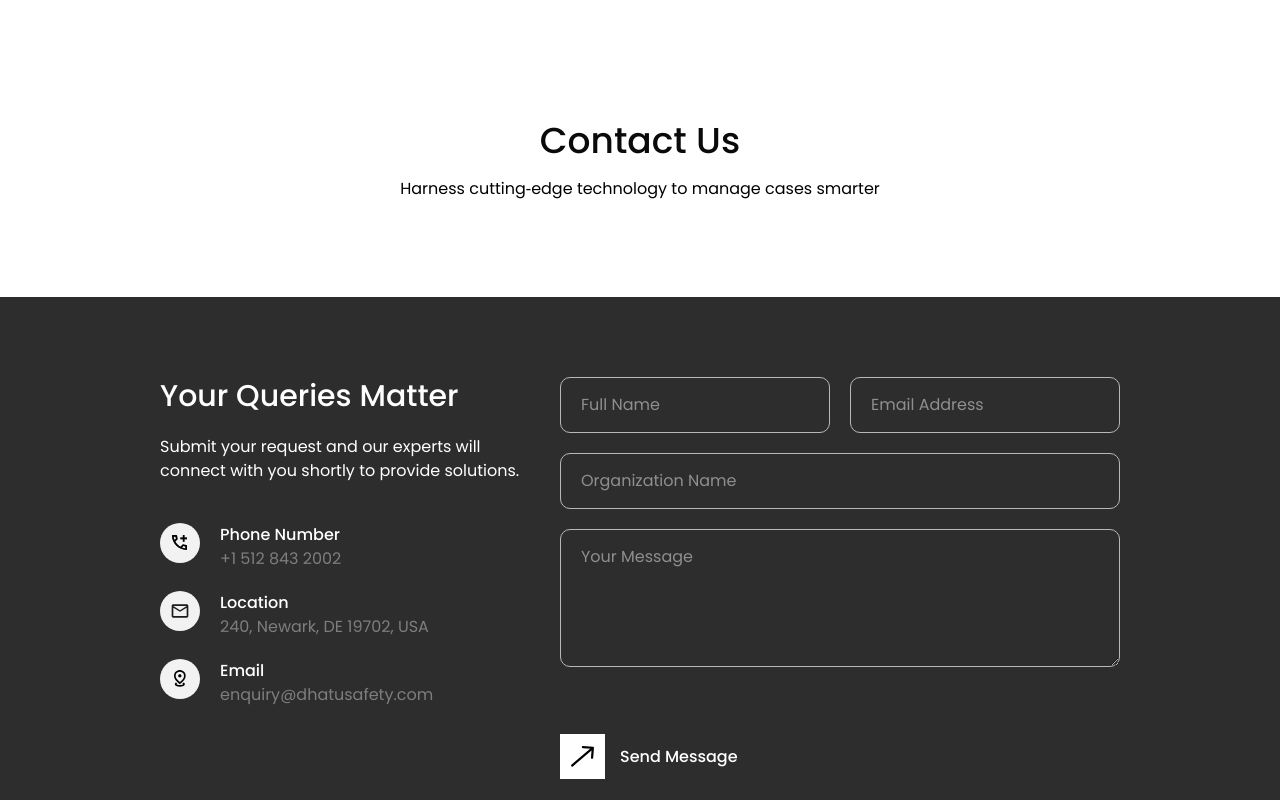
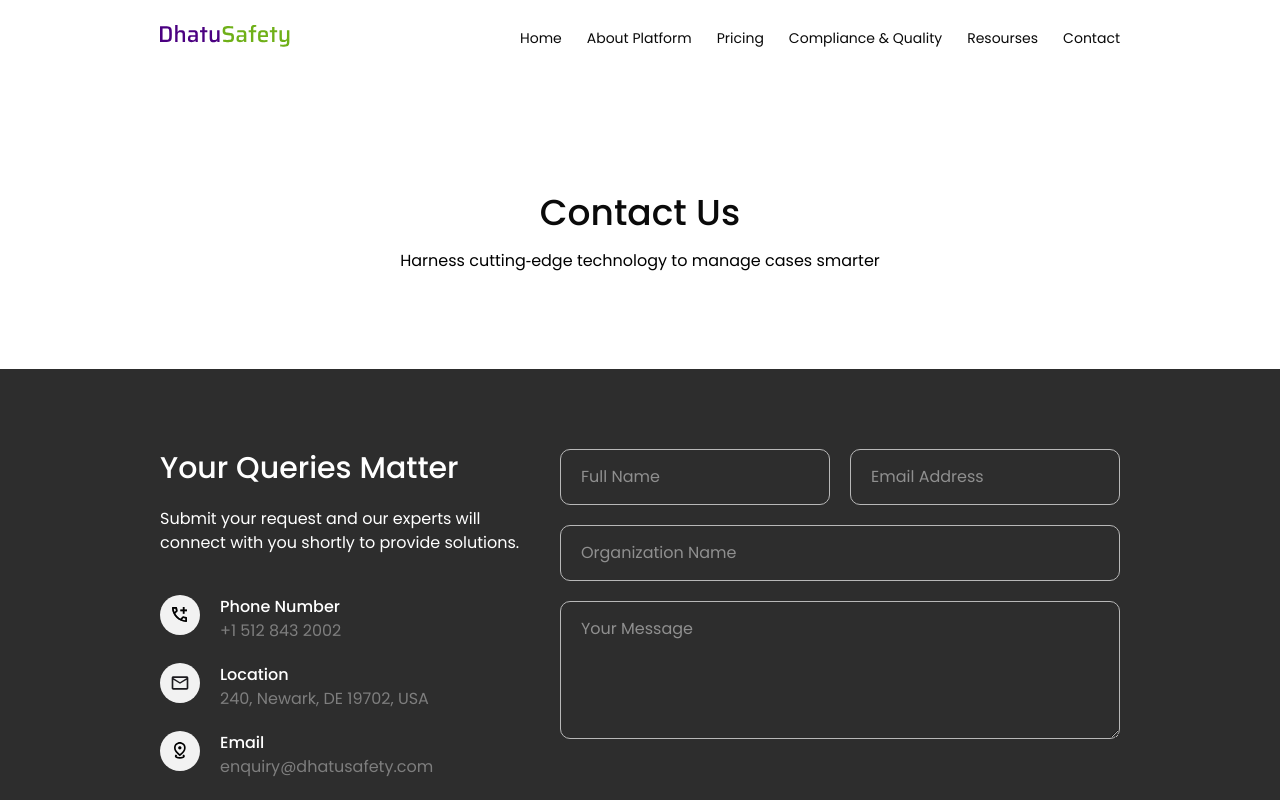
Before and after one commit to therareaniket/safety-website, a Next.js app: page /Contact in a window 1280 px wide. Shown: the top 800 px of the page. Built offline with nearby package versions, Linux system fonts and the light colour scheme.

Commit message:
fix 🐛: Added Header in every page.

```diff
--- a/src/app/Compliance/page.tsx
+++ b/src/app/Compliance/page.tsx
@@ -7,10 +7,13 @@ import ComplianceValidationSupport from "@/components/Compliancepage/ComplianceV
 import ComplianceImmutableTrials from "@/components/Compliancepage/ComplianceImmutableTrials";
 import ComplianceSecureConnectivity from "@/components/Compliancepage/ComplianceSecureConnectivity";
 import ComplianceFlexibleOperations from "@/components/Compliancepage/ComplianceFlexibleOperations";
+import Header from "@/components/Header";
 
 export default function Compliance() {
     return (
         <>
+            <Header />
+
             <ComplianceHero />
 
             <ComplianceInspectionReadiness />
--- a/src/app/Contact/page.tsx
+++ b/src/app/Contact/page.tsx
@@ -2,10 +2,12 @@
 
 import ContactForm from "@/components/Contactpage/ContactForm";
 import ContactHero from "@/components/Contactpage/ContactHero";
+import Header from "@/components/Header";
 
 export default function ContactPage() {
     return (
         <>
+            <Header />
             <ContactHero />
             <ContactForm />
         </>
--- a/src/app/Pricing/page.tsx
+++ b/src/app/Pricing/page.tsx
@@ -6,15 +6,18 @@ import HomeFAQ from "@/components/Homepage/HomeFAQ";
 import PricingPlanFeatures from "@/components/Pricingpage/PricingPlanFeatures";
 import PricingComparison from '@/components/Pricingpage/PricingComparison';
 import PricingServices from '@/components/Pricingpage/PricingServices';
+import Header from "@/components/Header";
 
 export default function Pricing() {
     return (
         <>
+            <Header />
+
             <PricingHero />
             <PricingPlans/>
-             <PricingPlanFeatures/>
-             <PricingComparison/>
-             <PricingServices/>
+            <PricingPlanFeatures/>
+            <PricingComparison/>
+            <PricingServices/>
             <HomeFAQ/>
         </>
     );
--- a/src/app/Resource/page.tsx
+++ b/src/app/Resource/page.tsx
@@ -1,5 +1,6 @@
 'use client'   ;
 
+import Header from "@/components/Header";
 import ResourceHeading from "@/components/Resourcepage/ResourceHeading";
 import ResourceListingCards from "@/components/Resourcepage/ResourceListingCards";
 import ResourceTrendingPost from "@/components/Resourcepage/ResourceTrendingPost";
@@ -7,6 +8,8 @@ import ResourceTrendingPost from "@/components/Resourcepage/ResourceTrendingPost
 export default function Resource() {
     return (
         <>
+            <Header />
+
             <ResourceHeading/>
 
             <ResourceTrendingPost />
--- a/src/app/Resourcedetail/page.tsx
+++ b/src/app/Resourcedetail/page.tsx
@@ -1,12 +1,14 @@
 'use client';
 
+import Header from "@/components/Header";
 import ResourceDetailHeading from "@/components/Resourcedetailpage/ResourceDetailHeading";
 
 export default function Resourcedetail() {
     return (
         <>
+            <Header />
+
             <ResourceDetailHeading />
-
         </>
     );
 }
--- a/src/assets/css/rajvi/responsive.css
+++ b/src/assets/css/rajvi/responsive.css
@@ -812,6 +812,9 @@
     .post-item:last-child .h4 { margin-bottom: 0 !important; }
     .main-title.center { mix-blend-mode: 40px; }
     .stats-count-row { margin-top: 20px; }
+    .nav-seprator { width: 40px; }
+    .nav-wrapper { padding: 10px 0; }
+
 
 }
 
--- a/src/components/Header.tsx
+++ b/src/components/Header.tsx
@@ -17,12 +17,12 @@ export default function Header() {
                     </Link>
 
                     <ul className="navbar-links flex">
-                        <li> <Link href="/" className="nav-link text-16"> Home </Link> </li>
-                        <li> <Link href="/About" className="nav-link text-16"> About Platform </Link> </li>
-                        <li> <Link href="/pricing" className="nav-link text-16"> Pricing </Link> </li>
-                        <li> <Link href="/Compliance" className="nav-link text-16"> Compliance & quality </Link> </li>
-                        <li> <Link href="/contact" className="nav-link text-16"> Resourses </Link> </li>
-                        <li> <Link href="/find-rep" className="nav-link text-16"> Contact </Link> </li>
+                        <li> <Link href="/" className="nav-link text-16">Home</Link> </li>
+                        <li> <Link href="/About" className="nav-link text-16">About Platform</Link> </li>
+                        <li> <Link href="/Pricing" className="nav-link text-16">Pricing</Link> </li>
+                        <li> <Link href="/Compliance" className="nav-link text-16">Compliance & Quality</Link> </li>
+                        <li> <Link href="/Resource" className="nav-link text-16">Resourses</Link> </li>
+                        <li> <Link href="/Contact" className="nav-link text-16">Contact</Link> </li>
                     </ul>
 
                     <button className={`hamburger ${menuOpen ? "active" : ""}`} onClick={() => setMenuOpen(!menuOpen)}>
@@ -33,34 +33,22 @@ export default function Header() {
 
                     <ul className={`navbar-links nav-mobile ${menuOpen ? "active" : ""}`}>
                         <li>
-                            <Link href="/" className="nav-link text-18">
-                                Home
-                            </Link>
+                            <Link href="/" className="nav-link text-18">Home</Link>
                         </li>
                         <li>
-                            <Link href="/About" className="nav-link text-18">
-                                About Platform
-                            </Link>
+                            <Link href="/About" className="nav-link text-18">About Platform</Link>
                         </li>
                         <li>
-                            <Link href="/Pricing" className="nav-link text-18">
-                                Pricing
-                            </Link>
+                            <Link href="/Pricing" className="nav-link text-18">Pricing</Link>
                         </li>
                         <li>
-                            <Link href="/Compliance" className="nav-link text-18">
-                                Compliance & quality
-                            </Link>
+                            <Link href="/Compliance" className="nav-link text-18">Compliance & Quality</Link>
                         </li>
                         <li>
-                            <Link href="/Resource" className="nav-link text-18">
-                                Resourses
-                            </Link>
+                            <Link href="/Resource" className="nav-link text-18">Resourses</Link>
                         </li>
                         <li>
-                            <Link href="/Contact" className="nav-link text-18">
-                                Contact
-                            </Link>
+                            <Link href="/Contact" className="nav-link text-18">Contact</Link>
                         </li>
                     </ul>
                 </nav>
```
